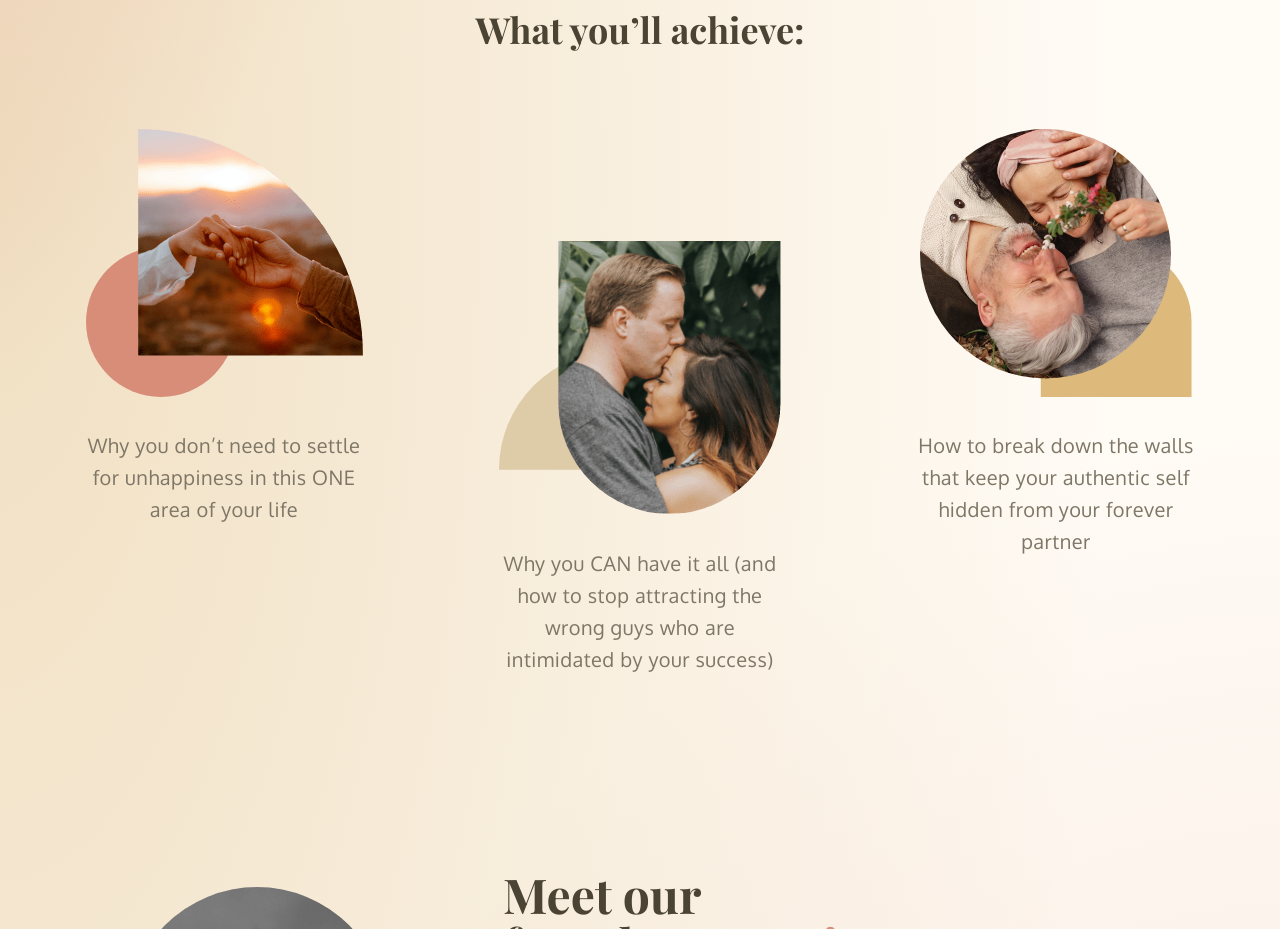
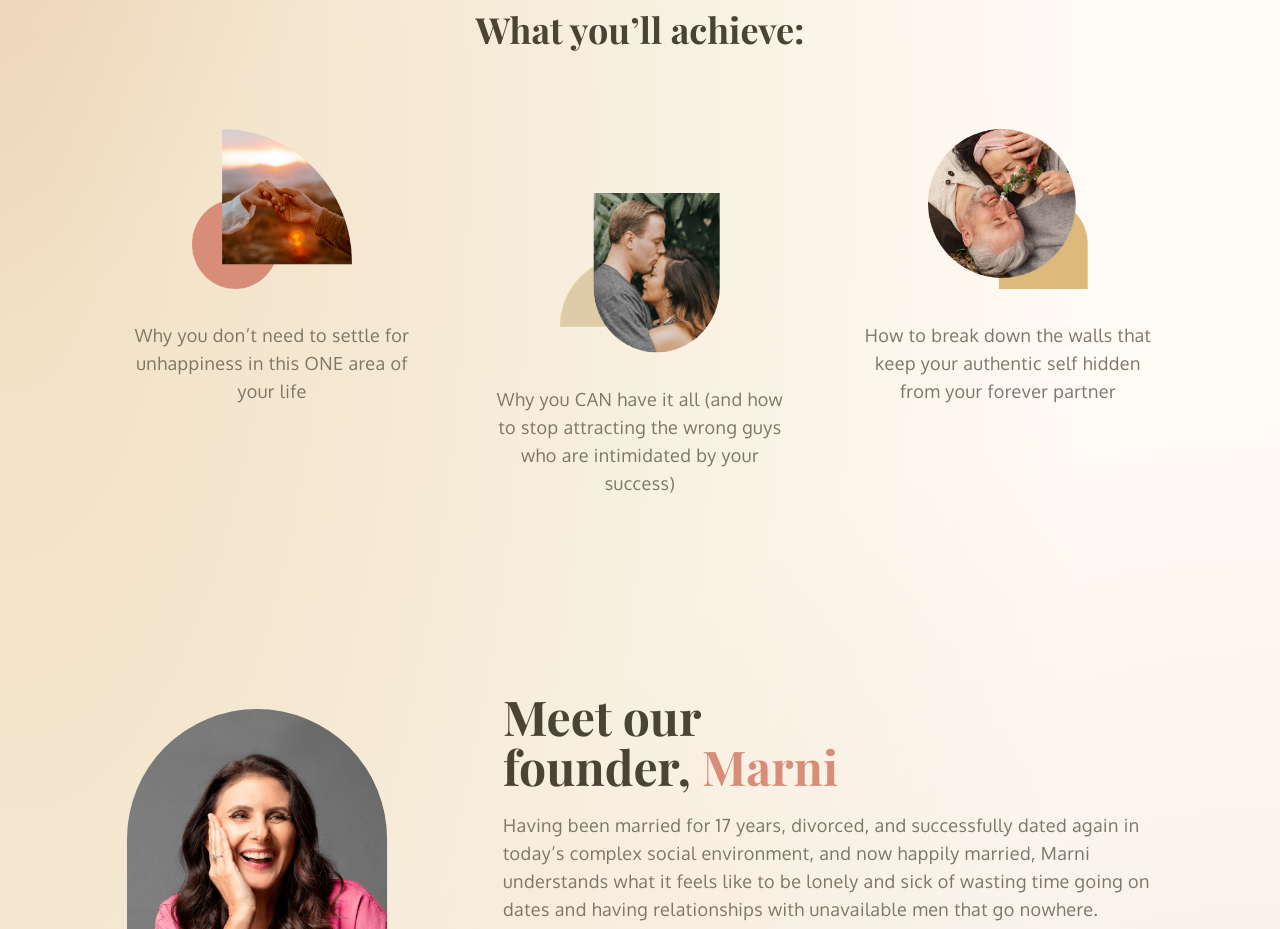
Before and after one commit to nerwinalamas/test_project, a React (Vite) app: page / in a window 1280 px wide. Shown: the part 780-1709 px from the top of the page. Built offline with nearby package versions, Linux system fonts and the light colour scheme; the HTML template or start-up script is replaced by a standard one; a web font is replaced by a local one.

Commit message:
style: fix alignment on achieve section

```diff
--- a/src/components/Achieve.jsx
+++ b/src/components/Achieve.jsx
@@ -6,11 +6,11 @@ const Achieve = () => {
 			<h1 className="font-playfairDisplay text-3xl font-bold text-center xl:text-4xl">
 				What you’ll achieve:
 			</h1>
-			<div className="flex flex-col gap-24 lg:flex-row lg:flex-wrap xl:gap-32">
+			<div className="flex flex-col gap-24 lg:flex-row lg:flex-wrap justify-center xl:gap-20">
 				{achieveData.map((data, index) => (
-					<div key={index} className={`flex flex-col gap-5 items-center xl:gap-1 ${index === 1 ? "xl:mt-28" : ""}`}>
-						<img src={data.image} alt={data.alternativeText} />
-						<p className="w-[309px] mx-auto mt-7 mb-6 text-xl text-center leading-8 tracking-wide text-customGray xl:w-72">{data.description}</p>
+					<div key={index} className={`flex flex-col gap-5 items-center xl:gap-1 ${index === 1 ? "xl:mt-16" : ""}`}>
+						<img src={data.image} alt={data.alternativeText} className="lg:w-40 lg:h-40" />
+						<p className="w-[309px] mx-auto mt-7 mb-6 text-xl text-center leading-8 tracking-wide text-customGray lg:text-lg xl:w-72">{data.description}</p>
 					</div>
 				))}
 			</div>
```
